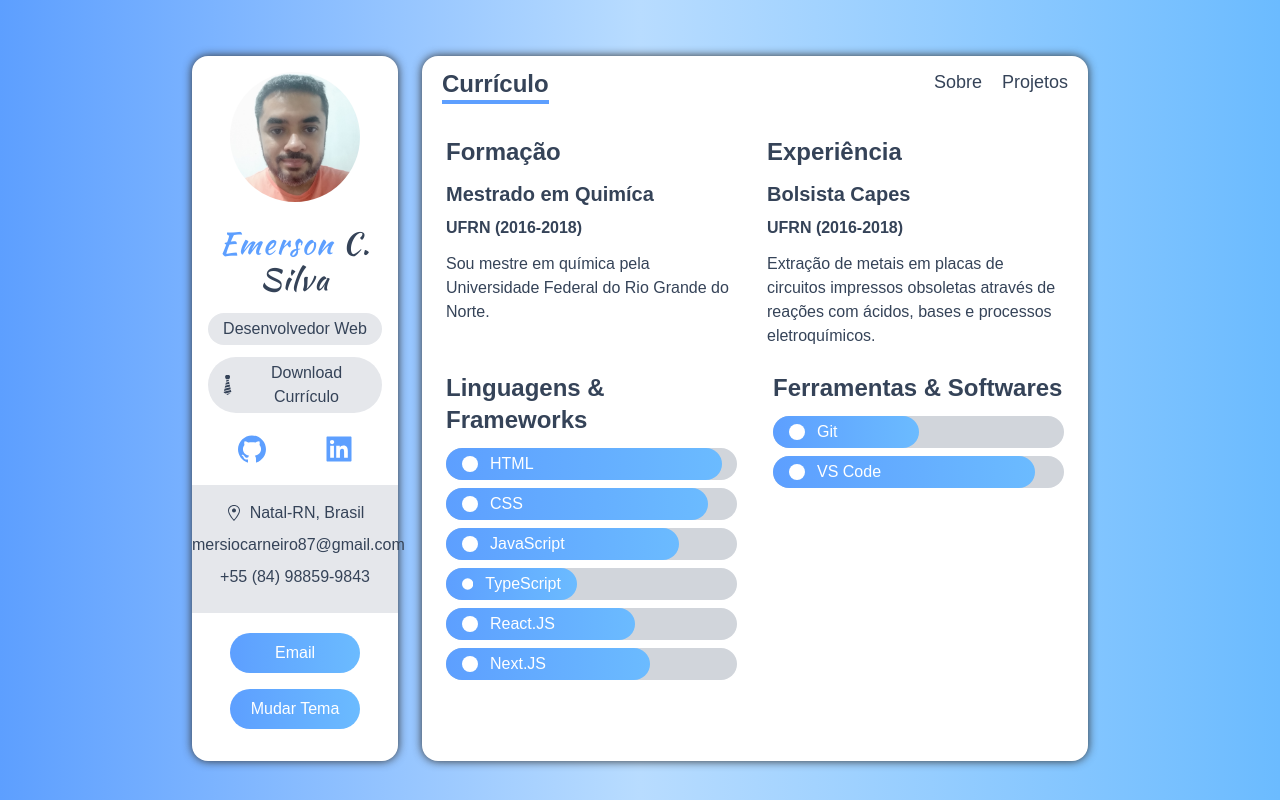
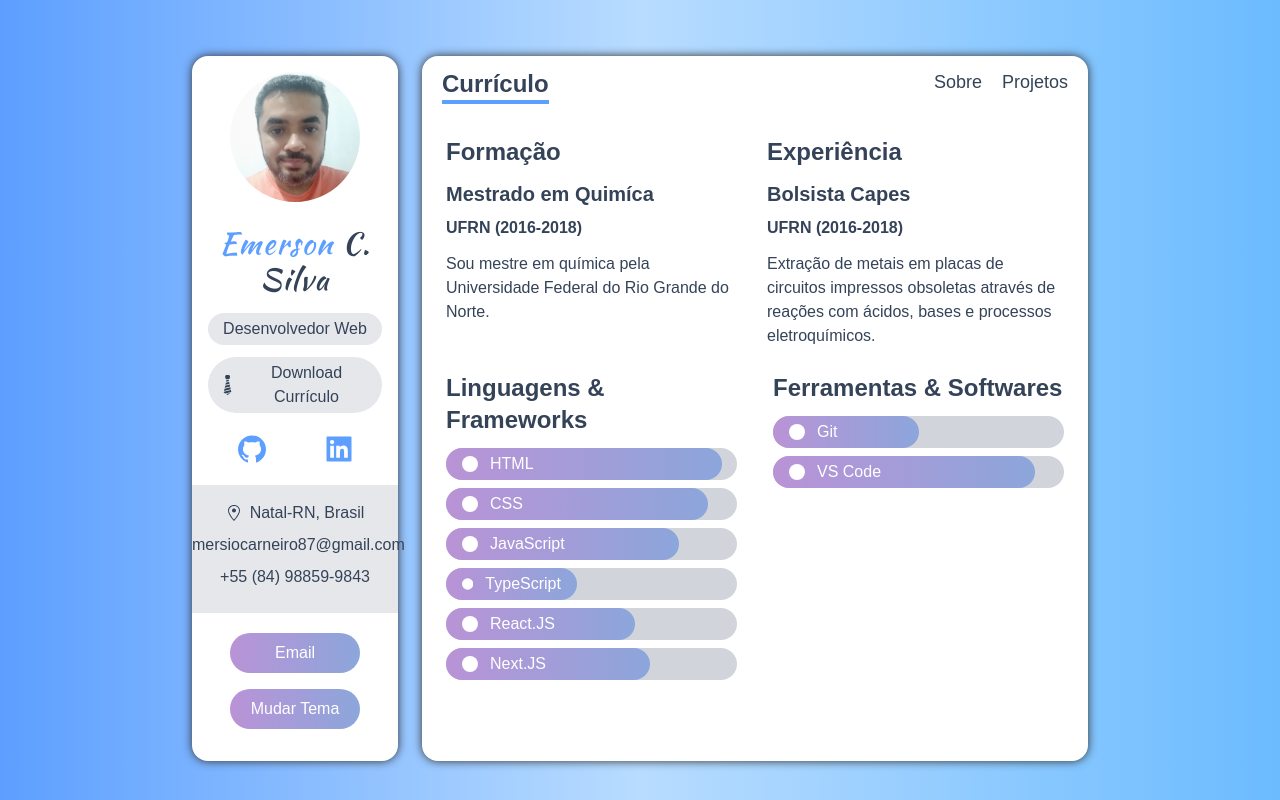
Before and after one commit to emersoncarneirodasilva/portfolio-next, a Next.js app: page /resume in a window 1280 px wide. Built offline with nearby package versions, Linux system fonts and the light colour scheme.

Commit message:
mudanca cores

```diff
--- a/components/Bar.tsx
+++ b/components/Bar.tsx
@@ -26,7 +26,7 @@
   return (
     <div className="my-2 text-white bg-gray-300 rounded-full dark:bg-dark-300">
       <motion.div
-        className="flex items-center px-4 py-1 rounded-full bg-gradient-to-r from-azul to-azulCl"
+        className="flex items-center px-4 py-1 rounded-full bg-gradient-to-r from-roxo to-roxo2"
         style={{width: bar_width}}
         variants={variants}
         initial="initial"
--- a/components/Sidebar.tsx
+++ b/components/Sidebar.tsx
@@ -52,13 +52,13 @@
 
       {/* Botão do email */}
       <button
-        className="w-9/12 px-5 py-2 text-white bg-black rounded-full cursor-pointer bg-gradient-to-r from-azul to-azulCl hover:scale-105 focus:outline-none"
+        className="w-9/12 px-5 py-2 text-white bg-black rounded-full cursor-pointer bg-gradient-to-r from-roxo to-roxo2 hover:scale-105 focus:outline-none"
         onClick={() => window.open('mailto:mersiocarneiro87@gmail.com')}>
         Email
       </button>
       <button
         onClick={changeTheme}
-        className="w-9/12 px-5 py-2 my-4 text-white bg-black rounded-full cursor-pointer bg-gradient-to-r from-azul to-azulCl focus:outline-none hover:scale-105">
+        className="w-9/12 px-5 py-2 my-4 text-white bg-black rounded-full cursor-pointer bg-gradient-to-r from-roxo to-roxo2 focus:outline-none hover:scale-105">
         Mudar Tema
       </button>
     </>
--- a/styles/globals.css
+++ b/styles/globals.css
@@ -8,7 +8,7 @@
 }
 
 ::-webkit-scrollbar-thumb {
-  background-image: linear-gradient(to right bottom, #5D9FFF, #6BBBFF);
+  background-image: linear-gradient(to right bottom, #b993d6, #8ca6db);
 }
 
 ::-webkit-scrollbar {
```
